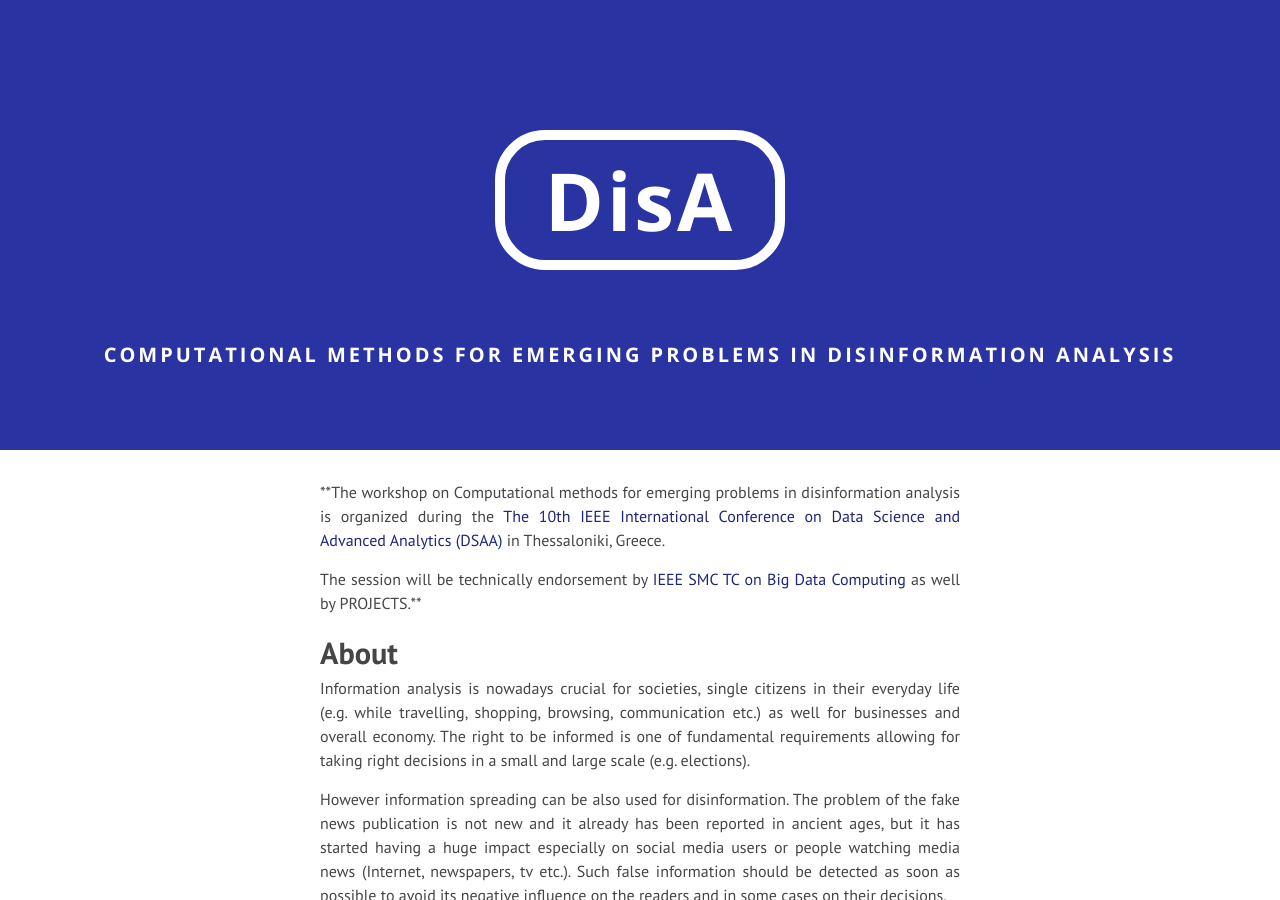
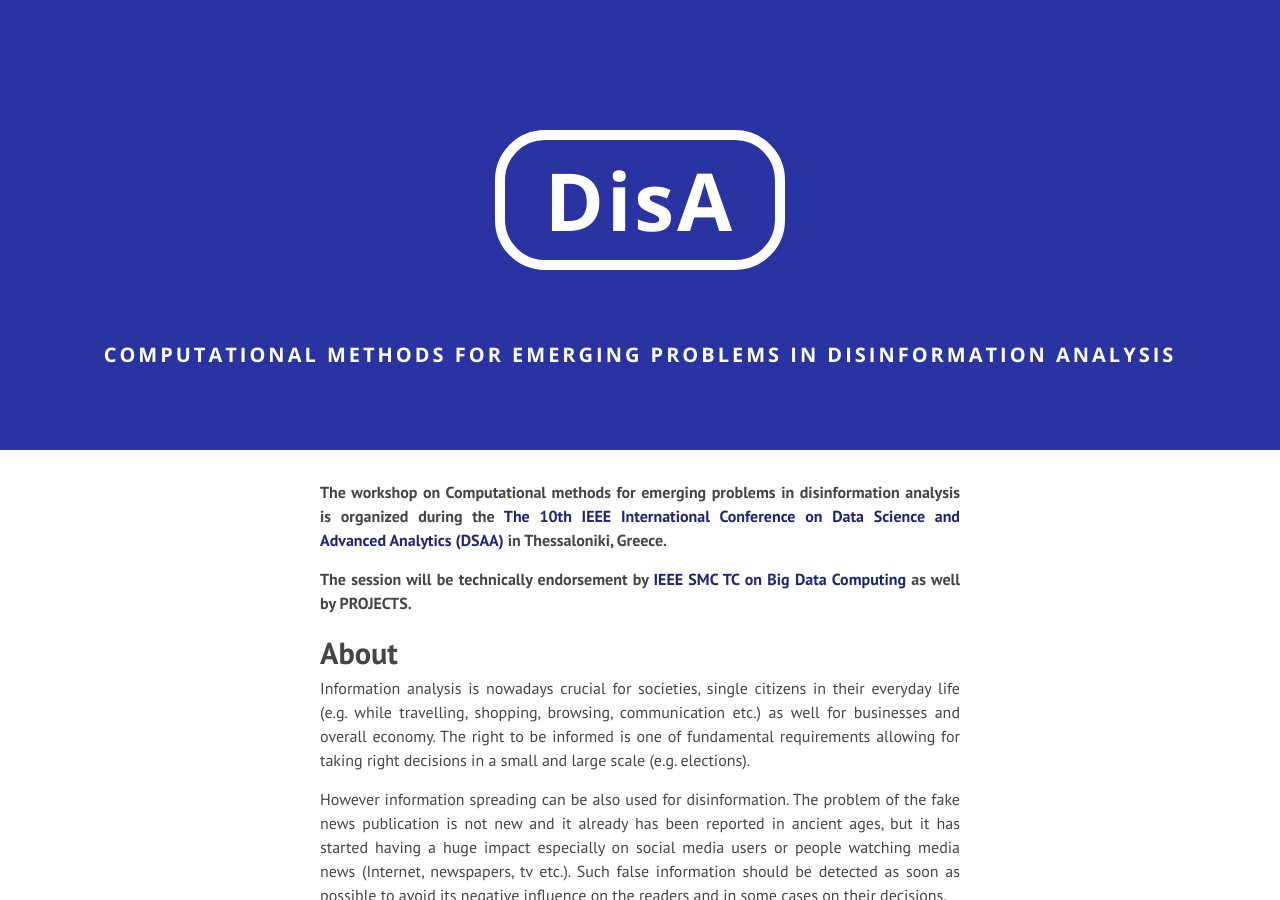
Before and after one commit to disa-iccs/disa-icss.github.io, a Jekyll site: the page built from index.md, in a window 1280 px wide and 900 px high. Built offline with Jekyll 4.4.1, drawn with Linux system fonts in a browser that asks for light colours; nearby versions of some CDN libraries.

```diff
--- a/index.md
+++ b/index.md
@@ -2,9 +2,9 @@
 layout: post
 ---
 
-**The workshop on Computational methods for emerging problems in disinformation analysis is organized during the [The 10th IEEE International Conference on Data Science and Advanced Analytics (DSAA)](https://conferences.sigappfr.org/dsaa2023/) in Thessaloniki, Greece.
+**The workshop on Computational methods for emerging problems in disinformation analysis is organized during the [The 10th IEEE International Conference on Data Science and Advanced Analytics (DSAA)](https://conferences.sigappfr.org/dsaa2023/) in Thessaloniki, Greece.**
 
-The session will be technically endorsement by [IEEE SMC TC on Big Data Computing](http://www.ieeesmc.org/technical-activities/cybernetics/big-data-computing) as well by PROJECTS.**
+**The session will be technically endorsement by [IEEE SMC TC on Big Data Computing](http://www.ieeesmc.org/technical-activities/cybernetics/big-data-computing) as well by PROJECTS.**
 
 # About
 
```
